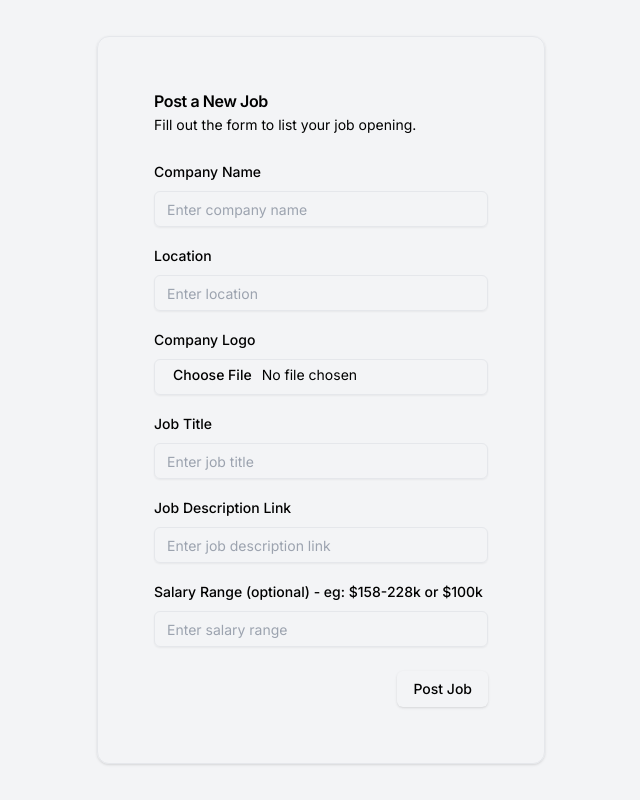
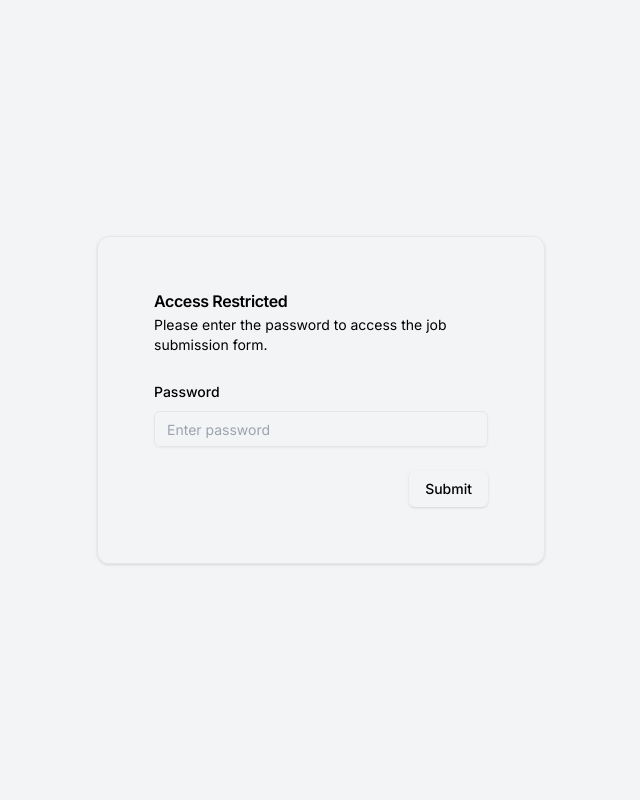
Before and after one commit to alessandroamenta/theaieng, a Next.js app: page /submit in a window 1280 px wide. Shown: the whole page, without its empty margins (319-959 px from the left). Built offline with nearby package versions, Linux system fonts and the light colour scheme.

Commit message:
Update page styling and add password authentication for job submission form

```diff
--- a/app/page.tsx
+++ b/app/page.tsx
@@ -67,7 +67,7 @@ export default function Home() {
           </div>
         </header>
         <div style={{ position: 'relative' }}>
-          <div className="text-overlay" style={{ top: '12%', left: '40%', textAlign: 'left' }}>
+          <div className="text-overlay" style={{ top: '11%', left: '40%', textAlign: 'left' }}>
             <h1 style={{ fontSize: '46px', fontFamily: 'monospace', lineHeight: '1.2' }}>
               AI<br />Engineer
             </h1>
--- a/app/submit/page.tsx
+++ b/app/submit/page.tsx
@@ -8,8 +8,21 @@ import { CardTitle, CardDescription, CardHeader, CardContent, CardFooter, Card }
 import { Label } from "@/components/ui/label"
 import { Input } from "@/components/ui/input"
 import { Button } from "@/components/ui/button"
+import { useState } from 'react';
 
 export default function PostJobForm() {
+  const [password, setPassword] = useState("");
+  const [isAuthenticated, setIsAuthenticated] = useState(false);
+
+  const handlePasswordSubmit = (e: React.FormEvent) => {
+    e.preventDefault();
+    if (password === process.env.NEXT_PUBLIC_SUBMIT_PASSWORD) {
+      setIsAuthenticated(true);
+    } else {
+      alert("Invalid password. Access denied.");
+    }
+  };
+
   const handleSubmit = async (e: React.FormEvent) => {
     e.preventDefault();
 
@@ -38,6 +51,37 @@ export default function PostJobForm() {
       // Handle error (e.g., show error message)
     }
   };
+  if (!isAuthenticated) {
+    return (
+      <div className="flex flex-col items-center justify-center h-screen bg-gray-100 dark:bg-gray-900">
+        <Card className="w-full max-w-md p-6 md:p-8">
+          <CardHeader>
+            <CardTitle>Access Restricted</CardTitle>
+            <CardDescription>Please enter the password to access the job submission form.</CardDescription>
+          </CardHeader>
+          <form onSubmit={handlePasswordSubmit}>
+            <CardContent className="space-y-4">
+              <div className="space-y-2">
+                <Label htmlFor="password">Password</Label>
+                <Input
+                  id="password"
+                  type="password"
+                  value={password}
+                  onChange={(e) => setPassword(e.target.value)}
+                  placeholder="Enter password"
+                  required
+                />
+              </div>
+            </CardContent>
+            <CardFooter className="flex justify-end">
+              <Button type="submit">Submit</Button>
+            </CardFooter>
+          </form>
+        </Card>
+      </div>
+    );
+  }
+
   return (
     <div className="flex flex-col items-center justify-center h-screen bg-gray-100 dark:bg-gray-900">
       <Card className="w-full max-w-md p-6 md:p-8">
--- a/next.config.mjs
+++ b/next.config.mjs
@@ -3,6 +3,9 @@ const nextConfig = {
     images: {
       domains: ['ueiqbnbllqhhexneehen.supabase.co'],
     },
+    env: {
+      NEXT_PUBLIC_SUBMIT_PASSWORD: process.env.NEXT_PUBLIC_SUBMIT_PASSWORD,
+    },
   };
 
 export default nextConfig;
```
